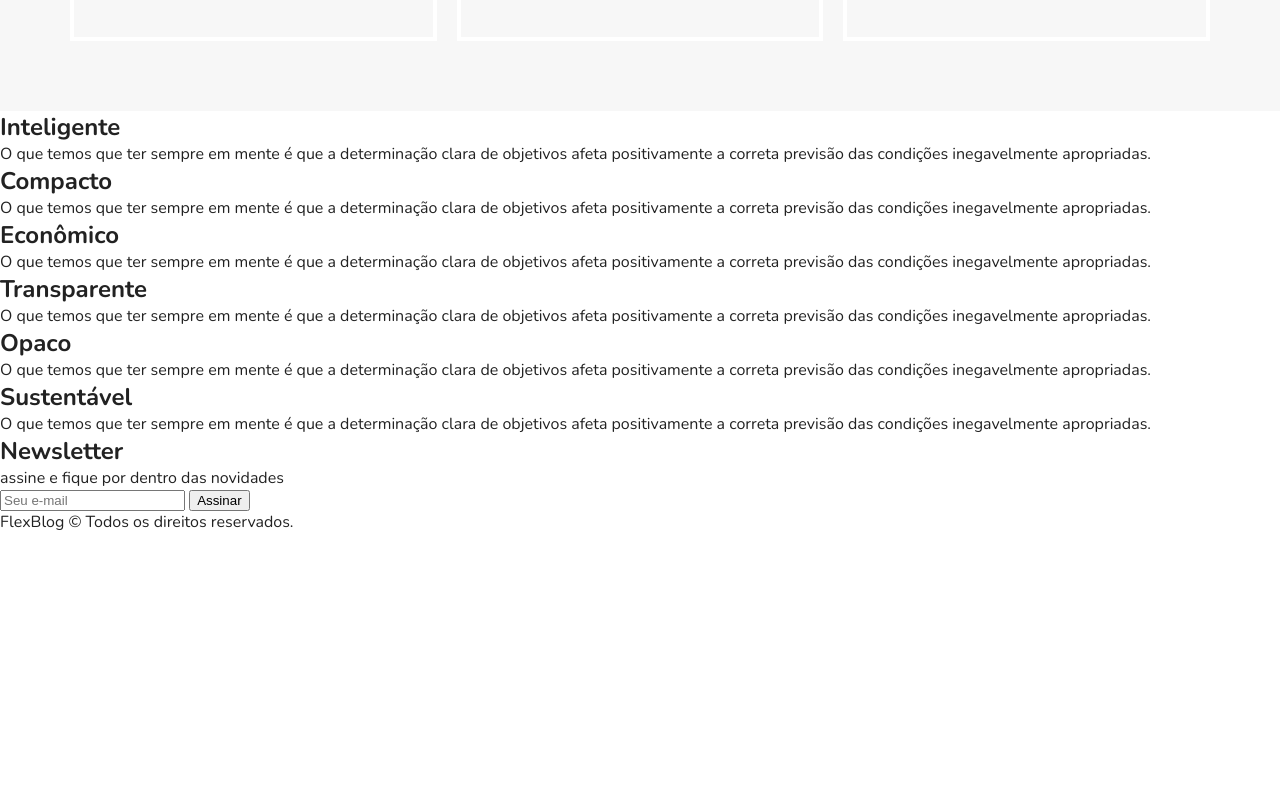
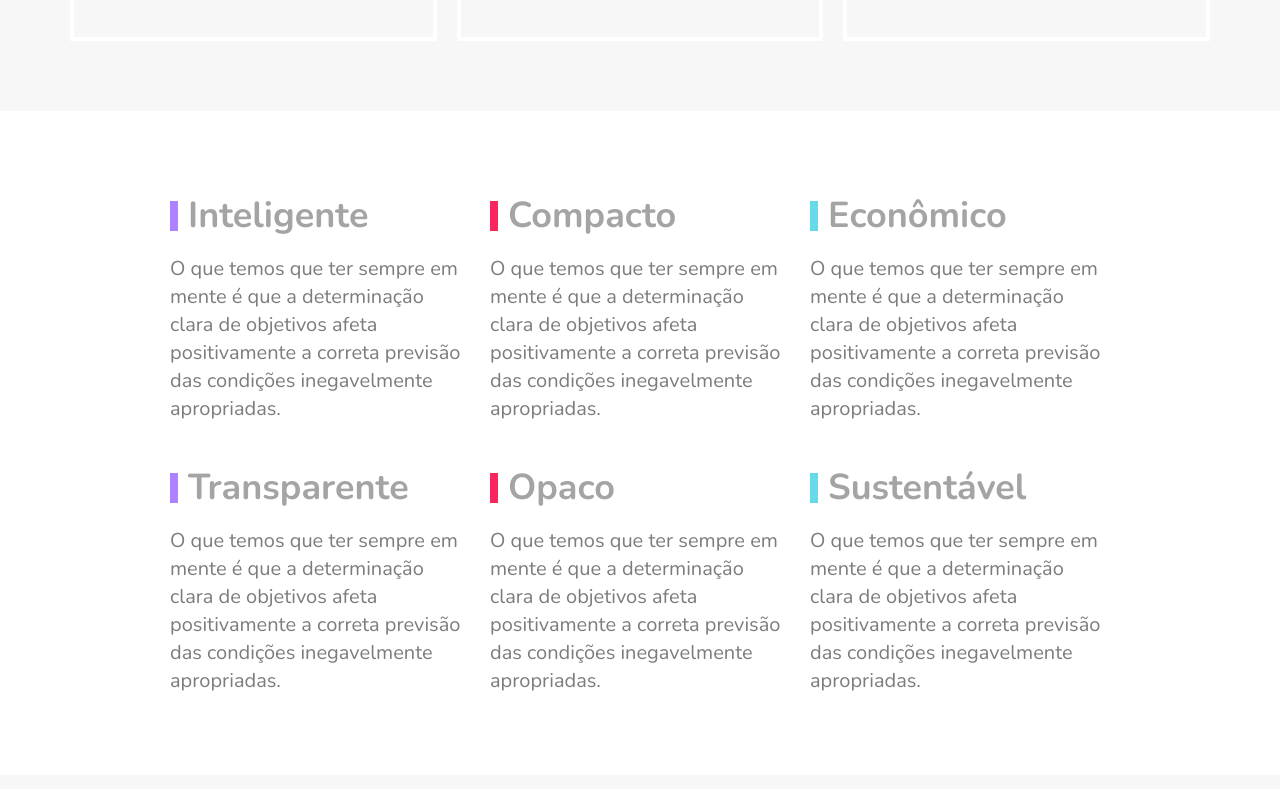
Before and after one commit to Rogerio632/flexblog, a website built with webpack: page index.html in a window 1280 px wide. Shown: the part 2491-3280 px from the top of the page. Before the commit the page ends 3024 px from the top, so only its background shows below. Built offline with nearby package versions, Linux system fonts and the light colour scheme.

Commit message:
feat: final stylization

```diff
--- a/css/style.css
+++ b/css/style.css
@@ -213,6 +213,113 @@ img{
   padding: 15px 0;
   text-align: center;
 }
+.qualidade{
+  max-width: 960px;
+  margin: 60px auto;
+  display: flex;
+  flex-wrap: wrap;
+}
+.qualidade-item{
+  flex: 1 1 300px;
+  margin: 20px 10px;
+}
+.qualidade-item h2{
+  font-size: 2.25em;
+  color: #a4a4a4;
+  margin-bottom: 15px;
+  display: flex;
+  align-items:center;
+}
+.qualidade-item h2:before{
+  content: '';
+  display: inline-block;
+  width: 8px;
+  height: 30px;
+  margin-right: 10px;
+}
+.qualidade-item:nth-of-type(3n+1) h2::before{
+  background: #ae81ff;
+}
+.qualidade-item:nth-of-type(3n+2) h2::before{
+  background: #f9265e;
+}
+.qualidade-item:nth-of-type(3n+3) h2::before{
+  background: #66d9eb;
+}
+.qualidade-item p{
+  font-size: 1.25em;
+  line-height: 1.4;
+  color: #7c7c7c;
+}
+
+/*Newsletter*/
+.newsletter{
+  background: #f7f7f7;
+  padding: 60px calc((100% - 960px) / 2);
+  display: flex;
+  flex-wrap: wrap;
+}
+.newsletter-info{
+  flex: 1 1 260px;
+  margin: 0 10px;
+}
+.newsletter-info h1{
+  font-size: 3em;
+  color: #a4a4a4;
+}
+.newsletter-info p{
+  font-size: 1.25em;
+  font-style: italic;
+  max-width: 230px;
+  color: #7c7c7c;
+  margin-bottom: 10px;
+}
+.newsletter-form{
+  flex: 2 1 260px;
+  margin: 0 10px;
+  align-self: center;
+  display: flex;
+  flex-wrap: wrap;
+}
+.newsletter-form input{
+  flex: 3 1 260px;
+  font-size: 1.25em;
+  color: #7c7c7c;
+  font-style: italic;
+  font-family: "Nunito", Helvetica, Arial, sans-serif;
+  border: 3px solid #2c70ff;
+  background: transparent;
+  padding: 10px;
+  margin: 0px;
+  border-radius:0px;
+}
+.newsletter-form button{
+  flex: 1 1 200px;
+  font-family: "Nunito", Helvetica, Arial, sans-serif;
+  font-size:2.25em;
+  font-weight: bold;
+  text-transform: uppercase;
+  background: #2c70ff;
+  border: 0px;
+  color: #fff;
+  margin: 0px;
+  padding: 8px;
+  cursor: pointer;
+}
+.footer{
+  height: 200px;
+  display: flex;
+  background: #2c70ff;
+  align-items: center;
+}
+.footer p{
+  flex: 1;
+  text-align: center;
+  font-size: 2.25em;
+  color: #122ab2;
+}
+
+
 
 @media(max-width: 800px){
   .preco{
@@ -226,3 +333,8 @@ img{
     order: -1;
   }
 }
+@media(max-width: 600px){
+  .newsletter-form button{
+    font-size: 1.5em;
+  }
+}
```
